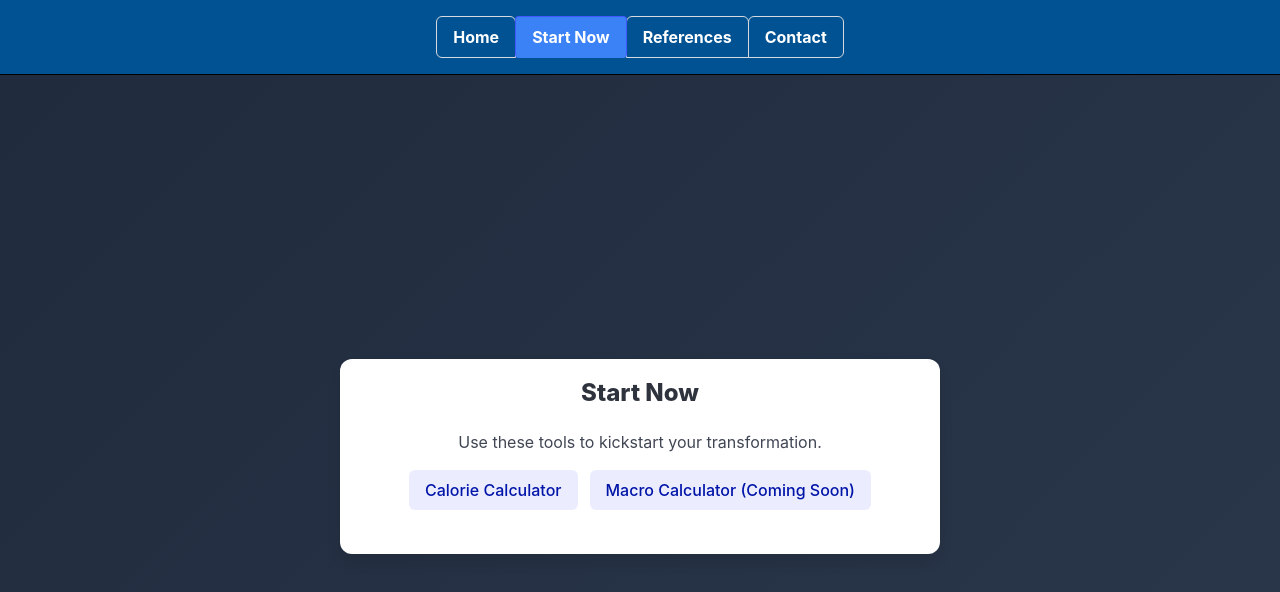
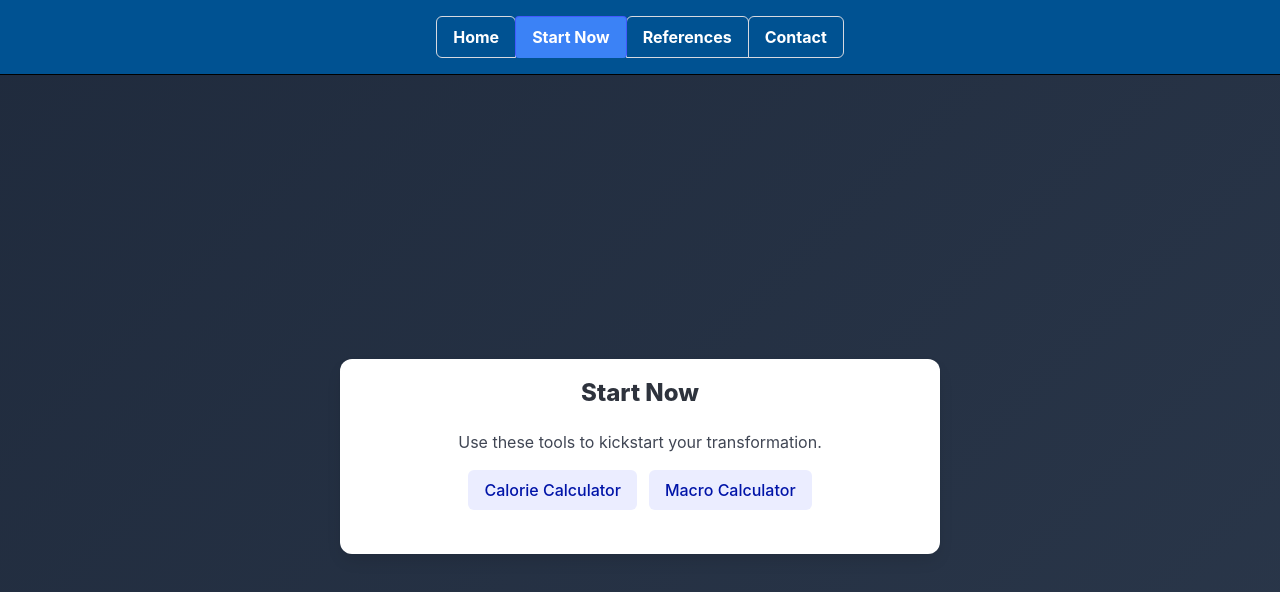
Before and after one commit to rainahuel/fitness-web, a React (Vite) app: page /startnow in a window 1280 px wide. Shown: the top 592 px of the page. Built offline with nearby package versions, Linux system fonts and the light colour scheme.

Commit message:
actualicacion menu calculator

```diff
--- a/src/pages/StartNow.tsx
+++ b/src/pages/StartNow.tsx
@@ -12,7 +12,7 @@ export default function StartNow() {
         <p className="mb-4">Use these tools to kickstart your transformation.</p>
         <div className="buttons is-centered mb-5">
           <Link className="button is-link is-light" to="/startnow/calories">Calorie Calculator</Link>
-          <Link className="button is-link is-light" to="/startnow/macros">Macro Calculator (Coming Soon)</Link>
+          <Link className="button is-link is-light" to="/startnow/macros">Macro Calculator</Link>
         </div>
         <Routes>
           <Route path="calories" element={<CalorieCalculator />} />
```
